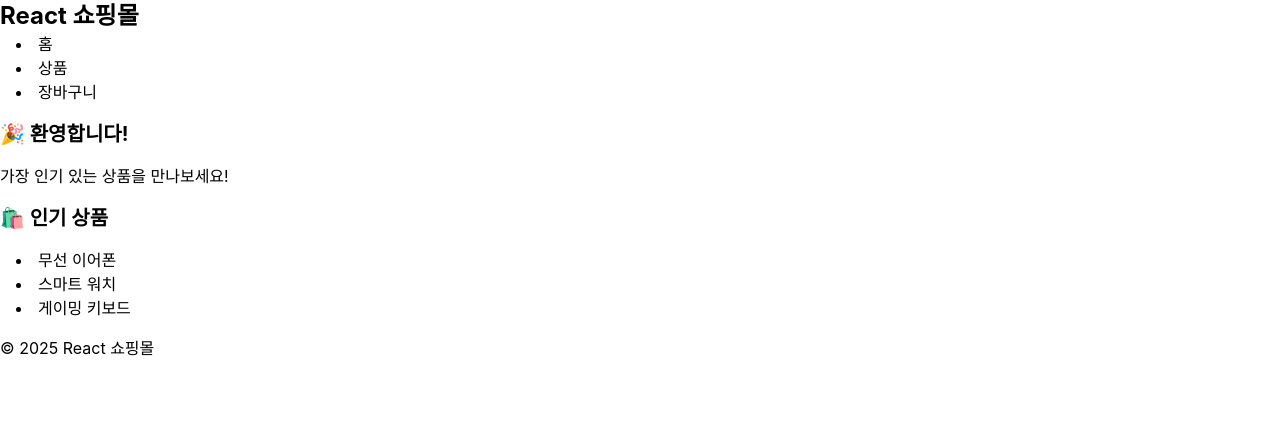
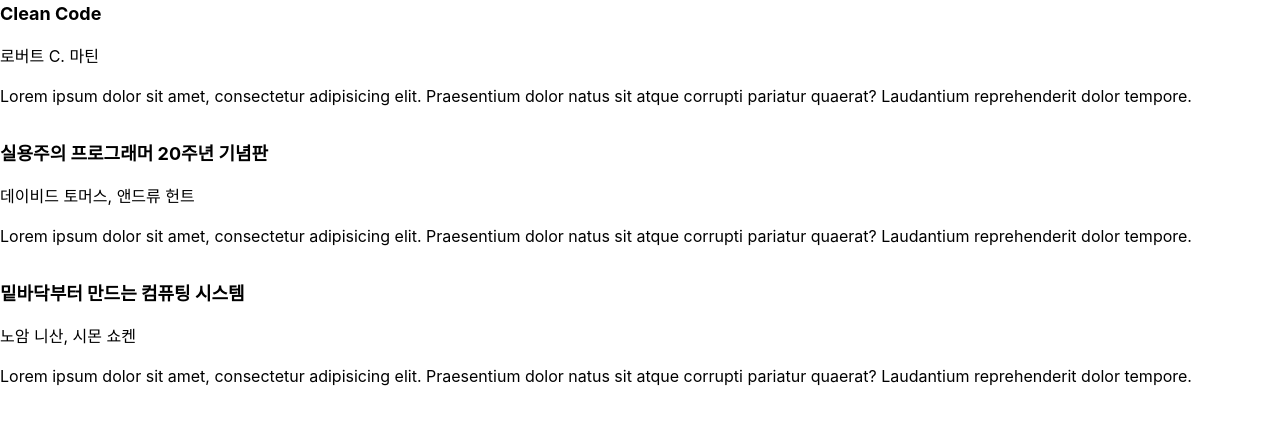
Before and after one commit to 1022gusl/WebPro, a React (Create React App) app: page / in a window 1280 px wide. Shown: the top 424 px of the page. Built offline with nearby package versions, Linux system fonts and the light colour scheme; the HTML template or start-up script is replaced by a standard one.

Commit message:
feat: src4-4 구현

```diff
--- a/src/App.jsx
+++ b/src/App.jsx
@@ -1,17 +1,12 @@
-import Header from './components/Header';
-import Home from './components/Home';
-import ProductList from './components/ProductList';
-import Footer from './components/Footer';
+import Book from './components/Book';
+import Datas from './components/Datas';
 
-function App() {
+export default function App() {
   return (
-    <div className="container">
-      <Header />
-      <Home />
-      <ProductList />
-      <Footer />
-    </div>
+    <section className="flex flex-col gap-8">
+      {Datas.map((data) => (
+        <Book key={data.id} data={data} />
+      ))}
+    </section>
   );
 }
-
-export default App;
--- /dev/null
+++ b/src/components/Book.js
@@ -0,0 +1,13 @@
+function Book(props) {
+  const { title, author, description } = props.data;
+
+  return (
+    <article>
+      <h1 className="font-bold text-lg mb-4">{title}</h1>
+      <span>{author}</span>
+      <p className="mt-4">{description}</p>
+    </article>
+  );
+}
+
+export default Book;
--- /dev/null
+++ b/src/components/Datas.js
@@ -0,0 +1,25 @@
+const Datas = [
+  {
+    id: 1,
+    title: 'Clean Code',
+    author: '로버트 C. 마틴',
+    description:
+      'Lorem ipsum dolor sit amet, consectetur adipisicing elit. Praesentium dolor natus sit atque corrupti pariatur quaerat? Laudantium reprehenderit dolor tempore.',
+  },
+  {
+    id: 2,
+    title: '실용주의 프로그래머 20주년 기념판',
+    author: '데이비드 토머스, 앤드류 헌트',
+    description:
+      'Lorem ipsum dolor sit amet, consectetur adipisicing elit. Praesentium dolor natus sit atque corrupti pariatur quaerat? Laudantium reprehenderit dolor tempore.',
+  },
+  {
+    id: 3,
+    title: '밑바닥부터 만드는 컴퓨팅 시스템',
+    author: '노암 니산, 시몬 쇼켄',
+    description:
+      'Lorem ipsum dolor sit amet, consectetur adipisicing elit. Praesentium dolor natus sit atque corrupti pariatur quaerat? Laudantium reprehenderit dolor tempore.',
+  },
+];
+
+export default Datas;
--- a/src/components/Footer.js
+++ /dev/null
@@ -1,9 +0,0 @@
-function Footer() {
-  return (
-    <footer>
-      <p>© 2025 React 쇼핑몰</p>
-    </footer>
-  );
-}
-
-export default Footer;
--- a/src/components/Header.js
+++ /dev/null
@@ -1,22 +0,0 @@
-function Header() {
-  return (
-    <header>
-      <h1 className="text-2xl font-bold">React 쇼핑몰</h1>
-      <nav>
-        <ul className="ml-4 list-disc list-inside mb-4">
-          <li>
-            <a href="#home">홈</a>
-          </li>
-          <li>
-            <a href="#products">상품</a>
-          </li>
-          <li>
-            <a href="#cart">장바구니</a>
-          </li>
-        </ul>
-      </nav>
-    </header>
-  );
-}
-
-export default Header;
--- a/src/components/Home.js
+++ /dev/null
@@ -1,9 +0,0 @@
-function Home() {
-  return (
-    <section id="home" className="mb-4">
-      <h2 className="text-xl font-bold mb-4">🎉 환영합니다!</h2>
-      <p>가장 인기 있는 상품을 만나보세요!</p>
-    </section>
-  );
-}
-export default Home;
--- a/src/components/ProductList.js
+++ /dev/null
@@ -1,16 +0,0 @@
-function ProductList() {
-  const productList = ['무선 이어폰', '스마트 워치', '게이밍 키보드'];
-
-  return (
-    <section id="productList" className="mb-4">
-      <h2 className="text-xl font-bold">🛍️ 인기 상품</h2>
-      <ul className="ml-4 mt-4 list-disc list-inside">
-        {productList.map((product, index) => (
-          <li key={index}>{product}</li>
-        ))}
-      </ul>
-    </section>
-  );
-}
-
-export default ProductList;
```
